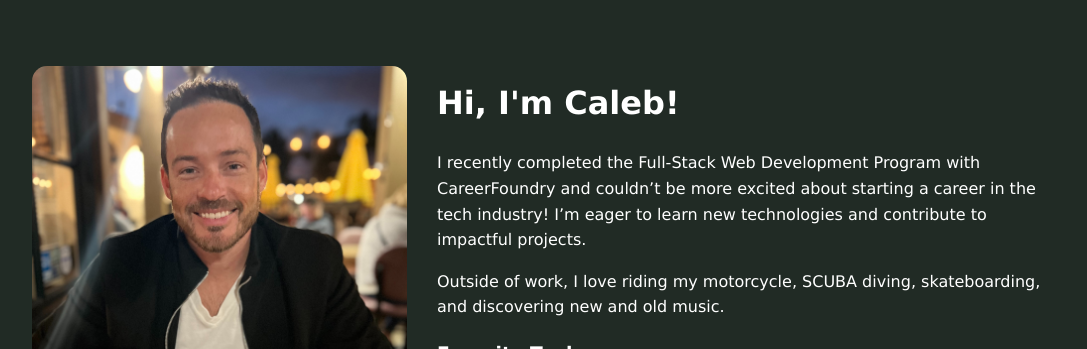
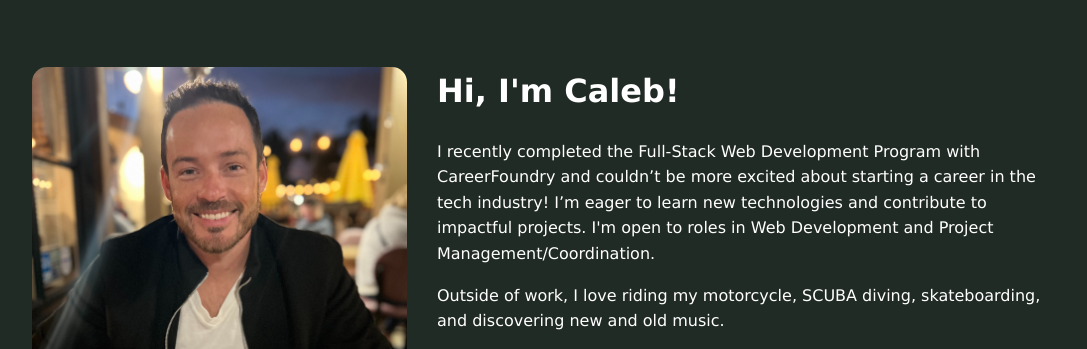
Before and after one commit to CalebRD33/portfolio, a plain HTML site: page index.html in a window 1280 px wide. Shown: the part 1100-1449 px from the top of the page, without its empty margins (96-1183 px from the left). Drawn offline with nearby package versions, Linux system fonts and the light colour scheme.

Commit message:
Update About Me Section

```diff
--- a/index.html
+++ b/index.html
@@ -56,7 +56,7 @@
                     <p>
                         I recently completed the Full-Stack Web Development Program with CareerFoundry and couldn’t be more excited
                         about starting a career in the tech industry! I’m eager to learn new technologies and contribute to
-                        impactful projects.
+                        impactful projects. I'm open to roles in Web Development and Project Management/Coordination.
                     </p>
                     <p>
                         Outside of work, I love riding my motorcycle, SCUBA diving, skateboarding, and discovering new and old music.
```
